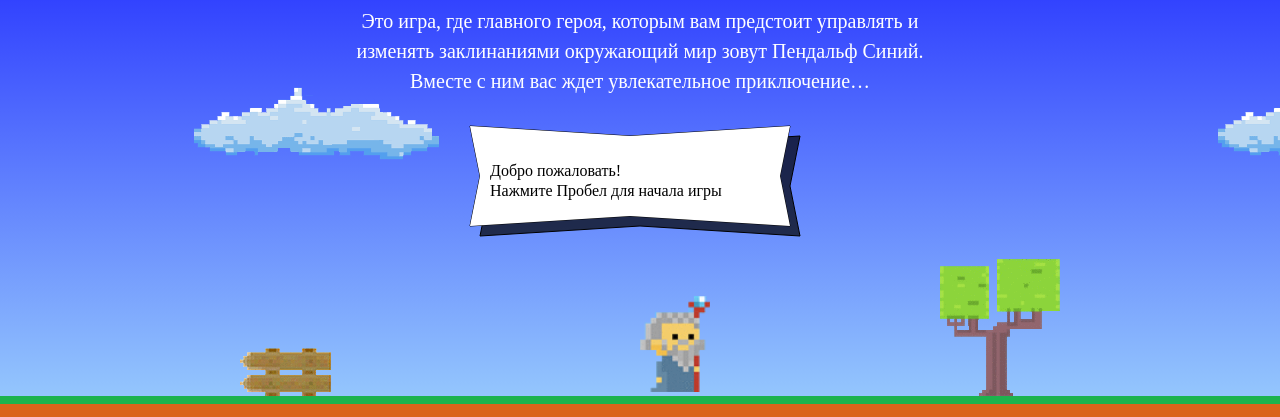
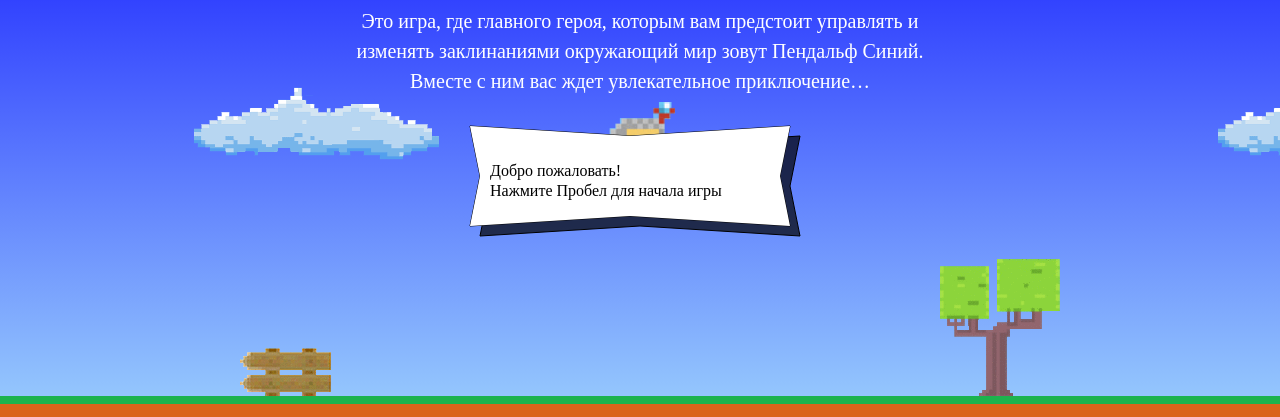
Before and after one commit to v-lavrinenko91/90552-code-and-magick, a website: page index.html in a window 1280 px wide. Shown: the part 203-620 px from the top of the page. Drawn offline with Linux system fonts and the light colour scheme; a web font is replaced by a local one.

Commit message:
Правка js кода в index.html

```diff
--- a/index.html
+++ b/index.html
@@ -172,21 +172,21 @@
 	"use strict";
 
 	var fireballSize = 22;
-	var getFireballSpeed = function fireballSpeed(left) {
+	var getFireballSpeed = function(left) {
 		return left ?  5 : 2;
 	}
 	var wizardSpeed = 3;
 	var wizardWidth = 70;
-	var getWizardWidth = function wizardWidth() {
+	var getWizardHeight = function() {
 		return wizardWidth * 1.337;
 	}
 
 	function getWizardX(width) {
-		return width/2;
+		return width / 2 - wizardWidth / 2;
 	}
 
 	function getWizardY(height) {
-		return height*2/3;
+		return height * 1 / 3 - getWizardHeight();
 	}
 </script>
 <script src="js/game.js"></script>
```
